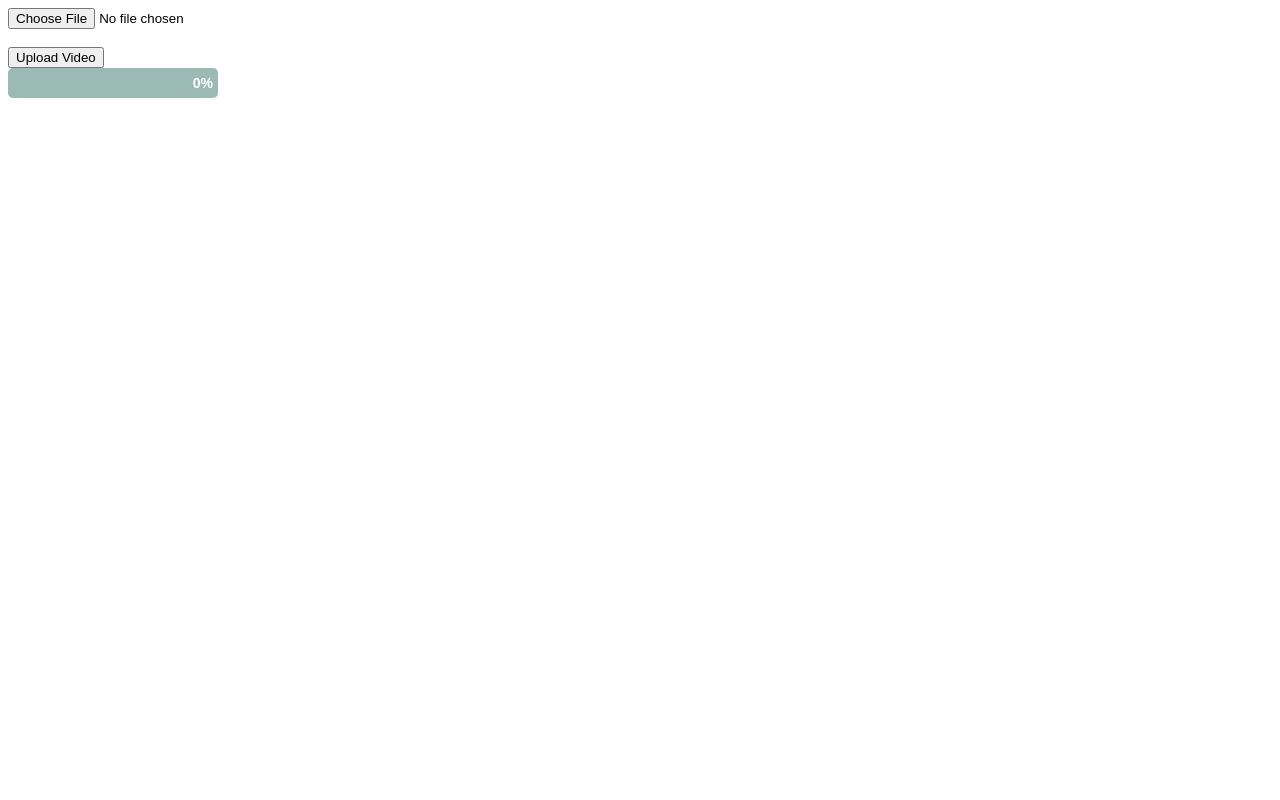
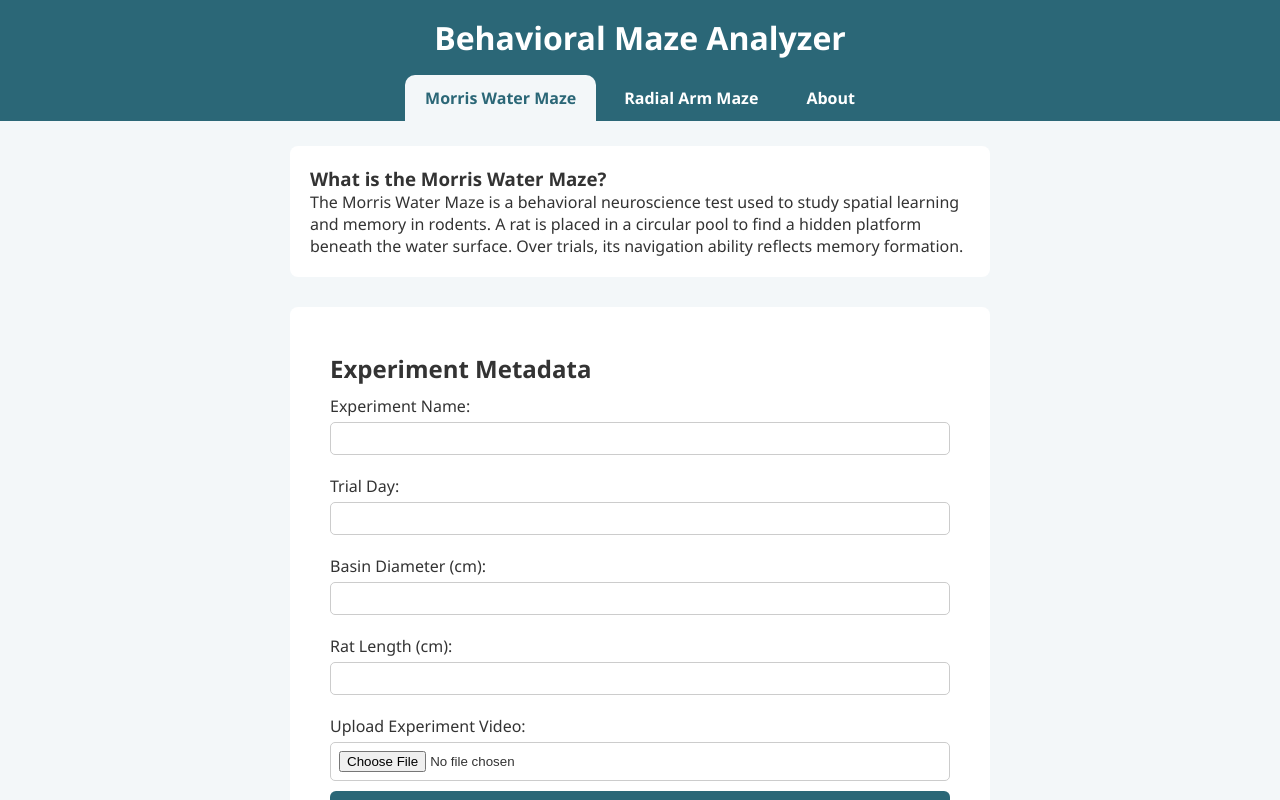
Before and after one commit to DatathonProject-BERKAT/APIRepository, a plain HTML site: page static/index.html in a window 1280 px wide. Drawn offline with Linux system fonts and the light colour scheme; files that its build step writes are made by us from their sources; no server answers.

Commit message:
update ui

```diff
--- a/static/index.html
+++ b/static/index.html
@@ -4,39 +4,60 @@
   <meta charset="UTF-8">
   <title>Butterscotch</title>
   <link rel="icon" href="/static/favicon.ico" type="image/x-icon">
+  <link rel="stylesheet" href="static/style.css">
 </head>
-<style>
-    .progress {
-    position: relative;
-    width: 210px;
-    height: 30px;
-    background: #9cbab4;
-    border-radius: 5px;
-    overflow: hidden;
-  }
 
-  .progress__fill {
-    width: 0%;
-    height: 100%;
-    background: #009579;
-    transition: all 0.2s;
-  }
+<body>
+  <header>
+    <h1>Behavioral Maze Analyzer</h1>
+  </header>
 
-  .progress__text {
-    position: absolute;
-    top: 50%;
-    right: 5px;
-    transform: translateY(-50%);
-    font: bold 14px "Quicksand", sans-serif;
-    color: #ffffff;
-  }
+  <nav>
+    <a href="#" class="active" onclick="showSection('mwm')">Morris Water Maze</a>
+    <a href="#" onclick="showSection('radial')">Radial Arm Maze</a>
+    <a href="#" onclick="showSection('about')">About</a>
+  </nav>
 
-</style>
-<body>
-  <div>
+  <div id="mwm-section" class="container">
+    <div class="section">
+      <h3>What is the Morris Water Maze?</h3>
+      <p>
+        The Morris Water Maze is a behavioral neuroscience test used to study spatial learning and memory in rodents.
+        A rat is placed in a circular pool to find a hidden platform beneath the water surface. Over trials, its navigation ability reflects memory formation.
+      </p>
+    </div>
+    <div id="form-area-mwm"></div>
+  </div>
+
+  <div id="radial-section" class="container hidden">
+    <div class="section">
+      <h3>What is the Radial Arm Maze?</h3>
+      <p>
+        The Radial Arm Maze is used to assess spatial learning and memory. It consists of a center platform with multiple arms radiating outward, some baited with food.
+        The rat's ability to remember which arms it has visited is a measure of working memory.
+      </p>
+    </div>
+    <div id="form-area-radial"></div>
+  </div>
+
+  <div id="about-section" class="container hidden">
+    <div class="section">
+      <h3>About</h3>
+      <p>
+        This analyzer processes rodent behavioral experiment videos using AI-powered tracking (YOLO). It supports Morris Water Maze and Radial Arm Maze tasks, running on a FastAPI backend.
+      </p>
+    </div>
+  </div>
+
+  <div class="section">
       <form id="uploadForm" enctype="multipart/form-data">
+      <h2>Experiment Metadata</h2>
+      <label>Experiment Name:</label><input type="text" name="experiment_name">
+      <label>Trial Day:</label><input type="number" name="day" min="1">
+      <label>Basin Diameter (cm):</label><input type="number" name="diameter">
+      <label>Rat Length (cm):</label><input type="number" name="rat_length">
+      <label>Upload Experiment Video:</label>
       <input type="file" id="videoInput" name="video" accept="video/mp4,video/webm" required>
-      <br><br>
       <button id="uploadButton" type="submit">Upload Video</button>
       </form>
   </div>
@@ -59,6 +80,18 @@
     const button = document.getElementById("uploadButton");
     const myProgressBar = document.querySelector(".progress");
 
+    function showSection(name) {
+      const sections = {
+        mwm: document.getElementById('mwm-section'),
+        radial: document.getElementById('radial-section'),
+        about: document.getElementById('about-section')
+      };
+      for (let key in sections) sections[key].classList.add("hidden");
+      sections[name].classList.remove("hidden");
+
+      document.querySelectorAll("nav a").forEach(a => a.classList.remove("active"));
+      document.querySelector(`nav a[onclick*="${name}"]`).classList.add("active");
+    }
 
       // fix this so that the loading percantage isnt going back to 0 when refreshed
       window.onload = async () => {
@@ -66,7 +99,7 @@
           const res = await fetch(`/api/progress/`);
           const progressData = await res.json(); // { "270625083022": 64.5, ...
           const inProgressId = Object.keys(progressData).find(
-          id => progressData[id] > 0 && progressData[id] < 100
+            id => (progressData[id] > 0 && progressData[id] < 100) || progressData[id] == 303
             )
         if (inProgressId) {
           progressBar.hidden = false;
--- /dev/null
+++ b/static/style.css
@@ -0,0 +1,193 @@
+
+  * {
+      margin: 0;
+      padding: 0;
+      box-sizing: border-box;
+    }
+
+    html, body {
+      height: 100%;
+      overflow: hidden;
+      font-family: 'Segoe UI', sans-serif;
+      background: #f3f7f9;
+      color: #333;
+    }
+  .progress {
+    position: relative;
+    width: 210px;
+    height: 30px;
+    background: #9cbab4;
+    border-radius: 5px;
+    overflow: hidden;
+  }
+
+  .progress__fill {
+    width: 0%;
+    height: 100%;
+    background: #009579;
+    transition: all 0.2s;
+  }
+
+  .progress__text {
+    position: absolute;
+    top: 50%;
+    right: 5px;
+    transform: translateY(-50%);
+    font: bold 14px "Quicksand", sans-serif;
+    color: #ffffff;
+  }
+
+   header {
+      background: #2b6777;
+      color: white;
+      padding: 16px;
+      text-align: center;
+    }
+
+   nav {
+      display: flex;
+      justify-content: center;
+      background-color: #2b6777;
+    }
+
+    nav a {
+      color: white;
+      padding: 12px 20px;
+      text-decoration: none;
+      font-weight: bold;
+      margin-left: 4px;
+      margin-right: 4px;
+    }
+
+    nav a:hover,
+    nav a.active {
+      /* background-color: #52ab98;
+      background-image: linear-gradient(#52ab98,#52ab98, #fff); */
+      background-color: #f3f7f9;
+      border-top-left-radius: 10px;
+      border-top-right-radius: 10px;
+      color: #2b6777;
+    }
+
+    .container {
+      padding: 20px;
+      /* height: calc(100vh - 120px); */
+      overflow-y: auto;
+    }
+
+    .section {
+      background: #ffffff;
+      padding: 20px;
+      max-width: 700px;
+      margin: 5px auto;
+      border-radius: 8px;
+    }
+
+    form {
+      background: #ffffff;
+      padding: 20px;
+      max-width: 700px;
+      margin: 5px auto;
+      border-radius: 8px;
+    }
+
+    .result{
+      padding: 20px;
+    }
+
+    label {
+      display: block;
+      margin-top: 10px;
+    }
+
+    input[type="text"],
+    input[type="number"],
+    input[type="file"] {
+      width: 100%;
+      padding: 8px;
+      margin-top: 5px;
+      margin-bottom: 10px;
+      border-radius: 5px;
+      border: 1px solid #ccc;
+    }
+
+    button {
+      padding: 12px 20px;
+      background-color: #2b6777;
+      color: white;
+      border: none;
+      border-radius: 6px;
+      cursor: pointer;
+      width: 100%;
+      font-weight: bold;
+    }
+
+    button:hover {
+      background-color: #1e4c57;
+    }
+
+    .progress {
+      position: relative;
+      width: 100%;
+      height: 25px;
+      background: #e0e0e0;
+      border-radius: 6px;
+      overflow: hidden;
+      margin: 20px auto;
+      max-width: 700px;
+      display: block;
+    }
+
+    .progress__fill {
+      width: 0%;
+      height: 100%;
+      background: #52ab98;
+      transition: width 0.3s;
+    }
+
+    .progress__text {
+      position: absolute;
+      top: 50%;
+      left: 50%;
+      transform: translate(-50%, -50%);
+      font-weight: bold;
+      color: #fff;
+    }
+
+    video, img {
+      max-width: 100%;
+      border-radius: 6px;
+      margin-top: 10px;
+    }
+
+    .result-block {
+      background: #ffffff;
+      padding: 20px;
+
+      border-radius: 8px;
+    }
+
+    .timer {
+      font-size: 1.1em;
+      font-weight: bold;
+      margin-top: 10px;
+      color: #444;
+    }
+
+    a.download-link {
+      display: inline-block;
+      margin-top: 10px;
+      padding: 8px 14px;
+      background-color: #52ab98;
+      color: white;
+      text-decoration: none;
+      border-radius: 4px;
+    }
+
+    a.download-link:hover {
+      background-color: #3c8779;
+    }
+
+    .hidden {
+      display: none;
+    }
```
Also changed, not shown: static/index rain.html (renamed from static/index2.html), 2 other files. Lines whose indentation alone changed are shown as unchanged.
